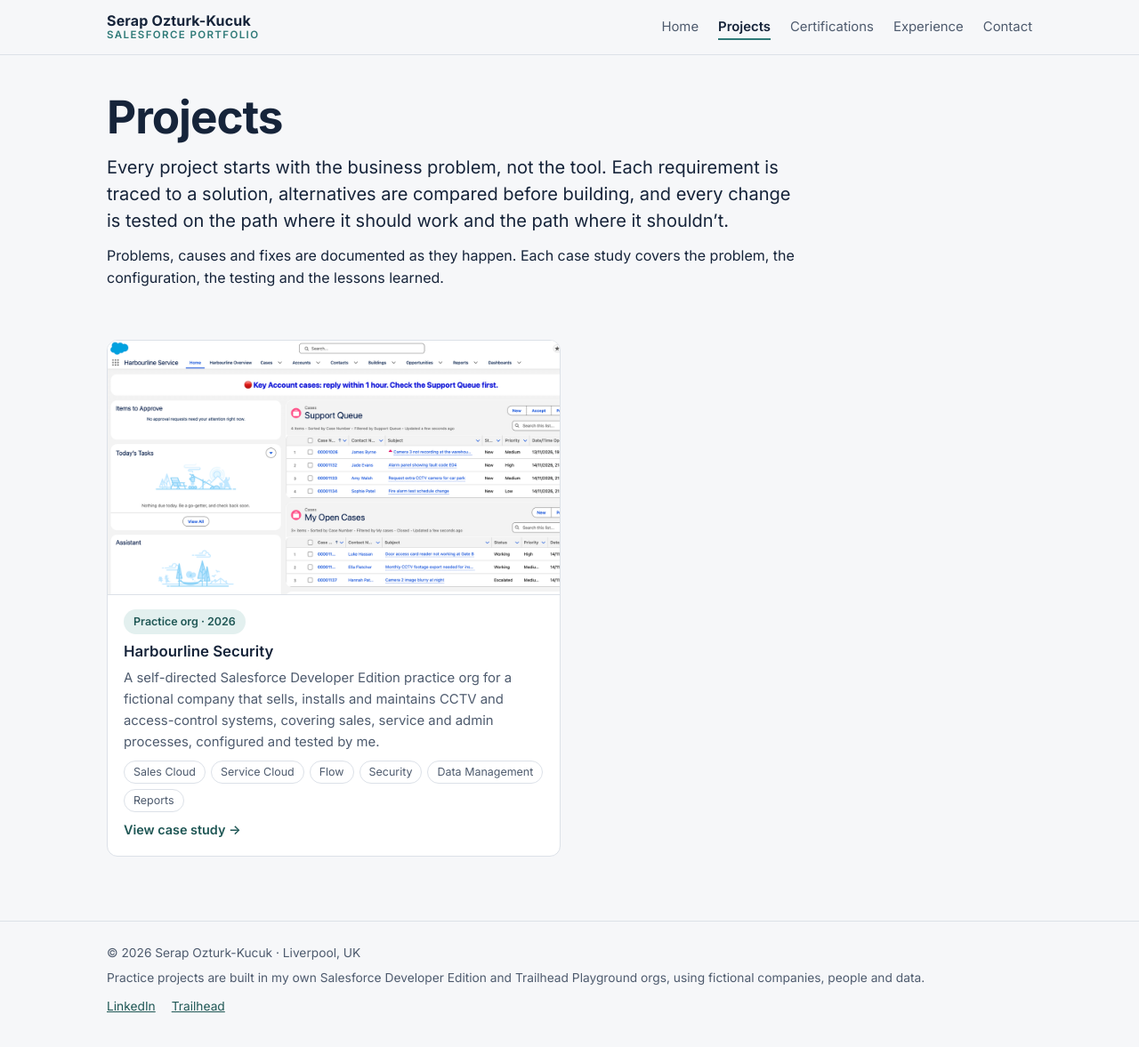
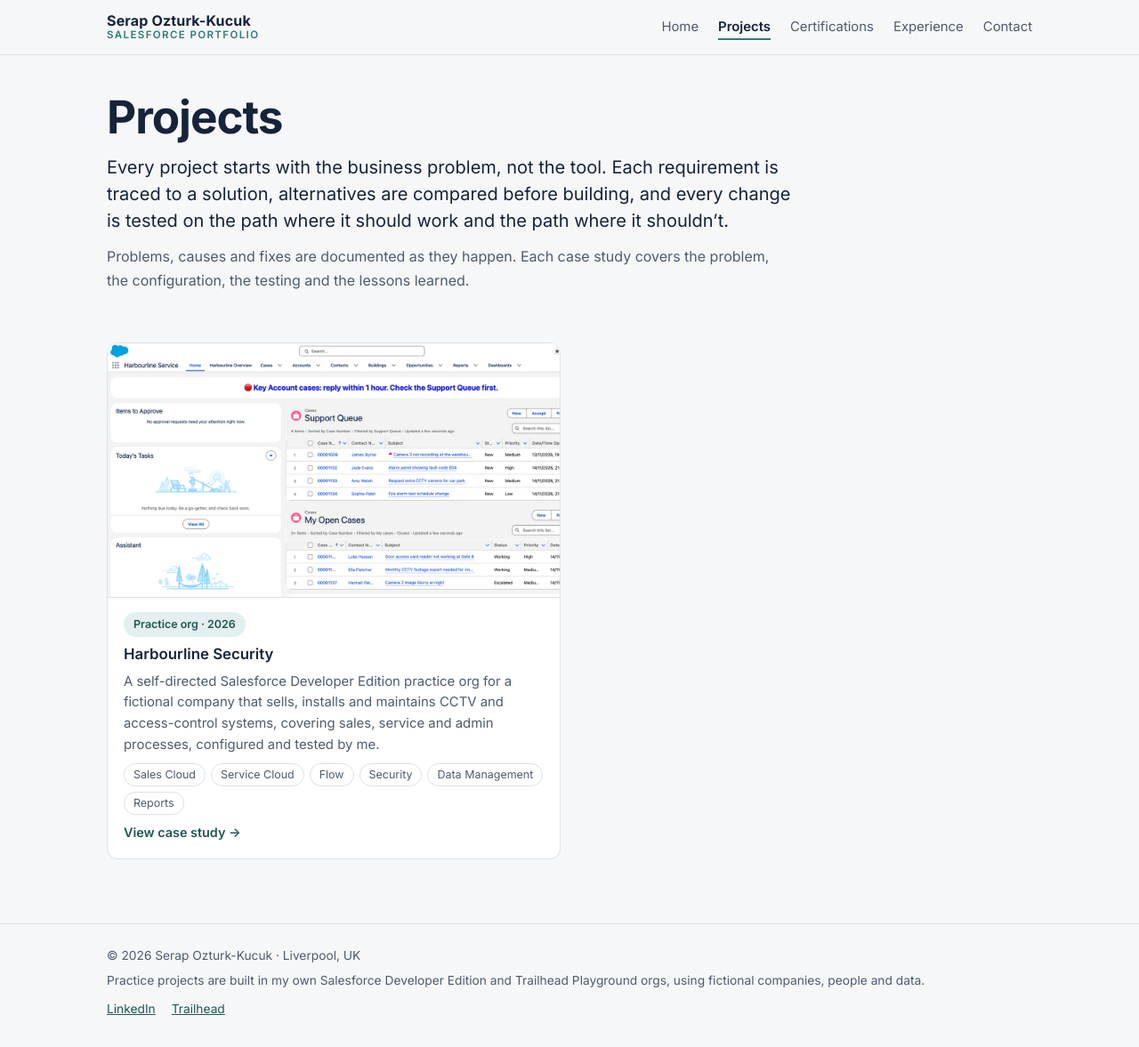
Before and after one commit to serapozturkkucuk/serapozturkkucuk.github.io, a Jekyll site: the page built from projects/index.html, in a window 1280 px wide and 1177 px high. Shown: the whole window at 89% size. Built offline with Jekyll 4.4.1, drawn with Linux system fonts in a browser that asks for light colours.

Commit message:
Polish project introduction spacing and individual details

```diff
--- a/assets/css/style.css
+++ b/assets/css/style.css
@@ -232,3 +232,8 @@ figure.shot figcaption { font-size: 0.88rem; color: var(--ink-soft) }
   .experience-jobs > li { padding: 20px; gap: 16px; }
   .experience-value-heading, .value-grid li { padding: 20px; }
 }
+
+/* Projects introduction: give the longer methodology text comfortable line length */
+.project-intro-followup { max-width: 74ch; color: var(--ink-soft); line-height: 1.7; }
+.page-head:has(.project-intro-followup) { max-width: 900px; }
+.experience-detail-sections .experience-detail-card { max-width: 100%; }
```
